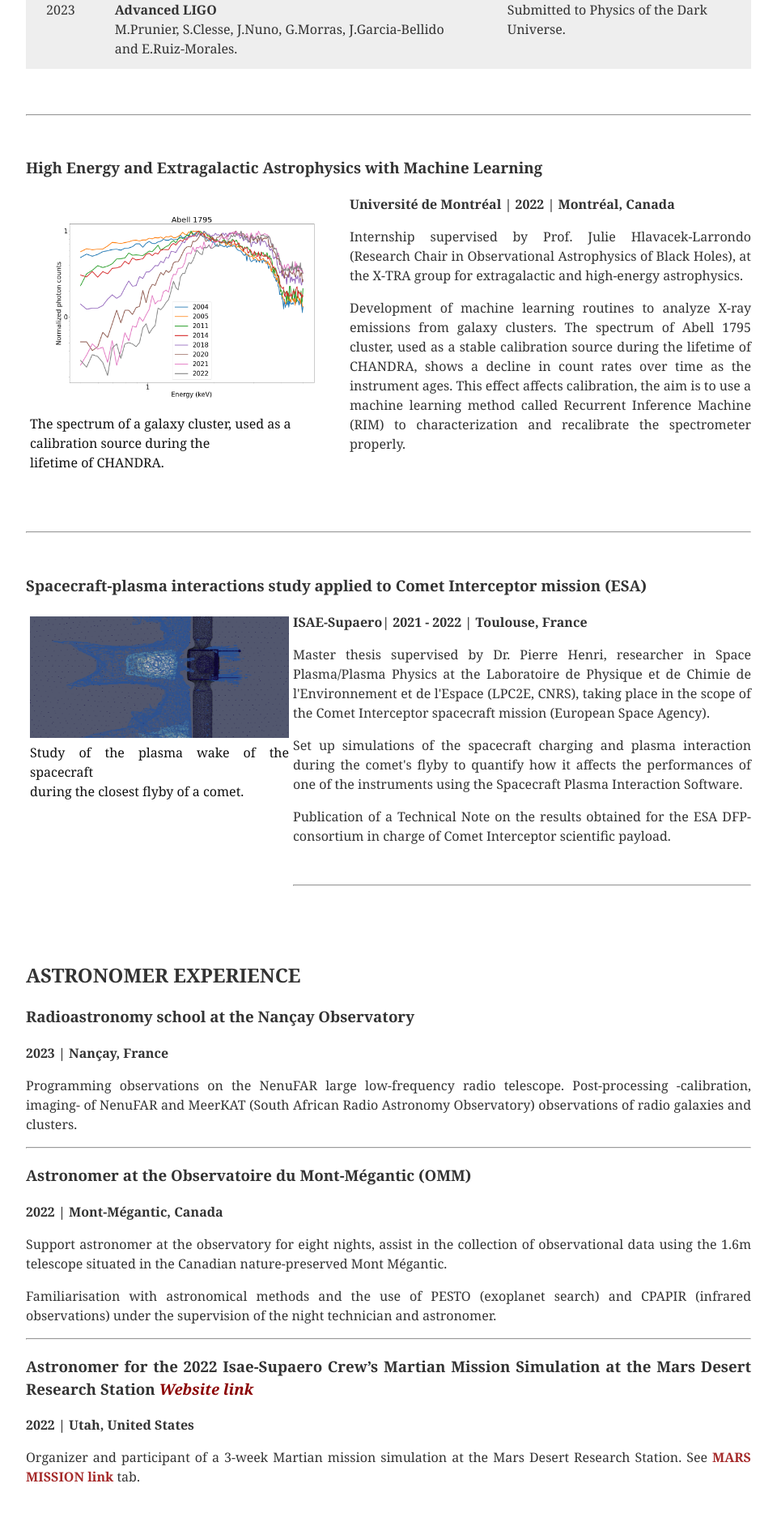
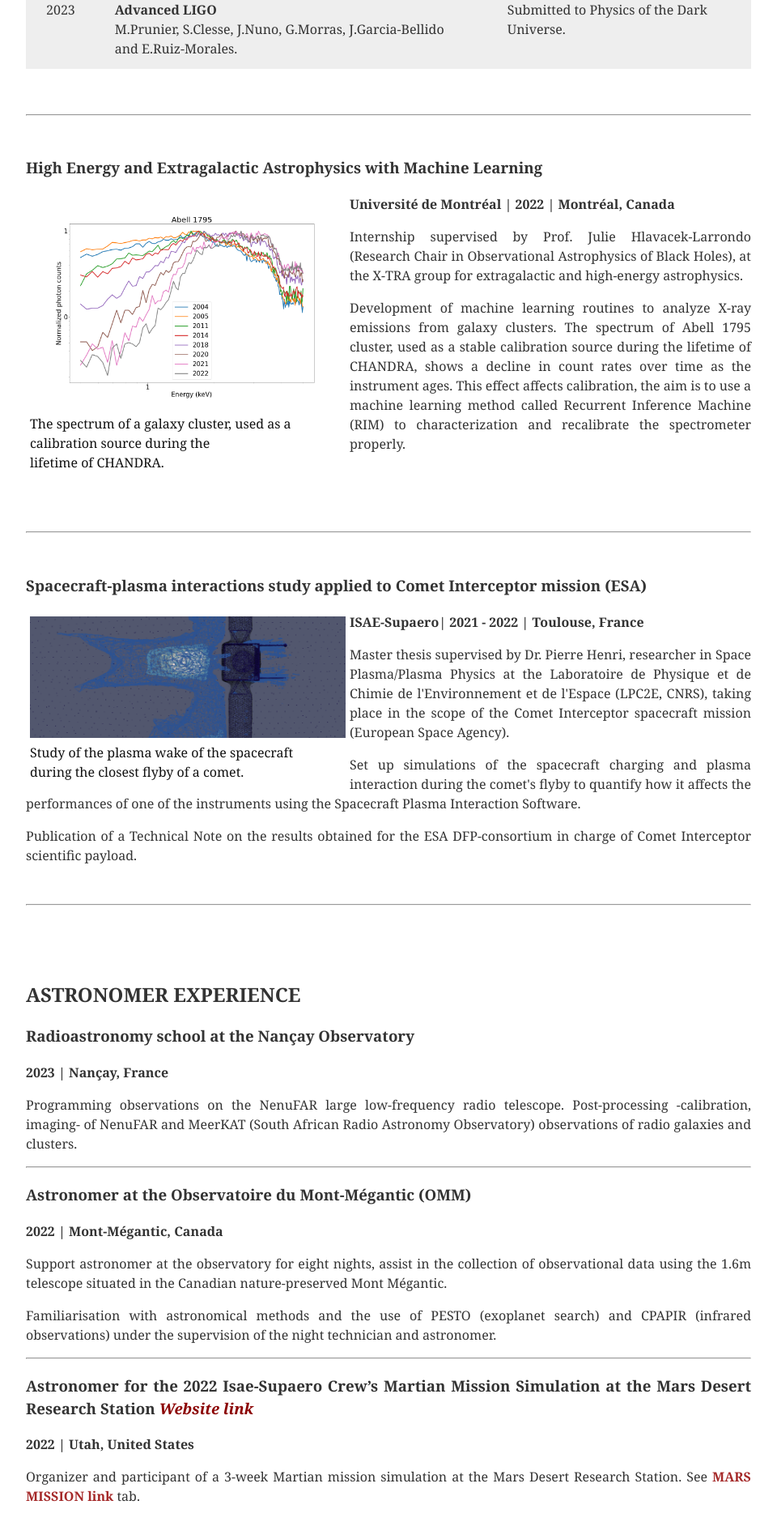
Before and after one commit to MarinePrunier/MarinePrunier.github.io, a Jekyll site: the page built from research.html, in a window 1280 px wide. Shown: the part 1640-3540 px from the top of the page at 81% size, without its empty margins (160-1120 px from the left). Built offline with Jekyll 4.4.1, drawn with Linux system fonts in a browser that asks for light colours; before the commit the page ends 3516 px from its top, so only the background shows below that.

Commit message:
Update research.html

```diff
--- a/research.html
+++ b/research.html
@@ -88,7 +88,7 @@ header-image: ../images/main/TNG.jpeg
     <br>
 
     <h3>Spacecraft-plasma interactions study applied to Comet Interceptor mission (ESA)</h3>
-    <div class="plot_2">
+    <div class="plot">
         <a href="https://www.cometinterceptor.space/">
             <img src="../images/research/CometInterceptor.png" alt="Study of the plasma wake of the spacecraft during the closest flyby of a comet." height="150" width="300" />
             <figcaption>Study of the plasma wake of the spacecraft <br> during the closest flyby of a comet.</figcaption>
```
